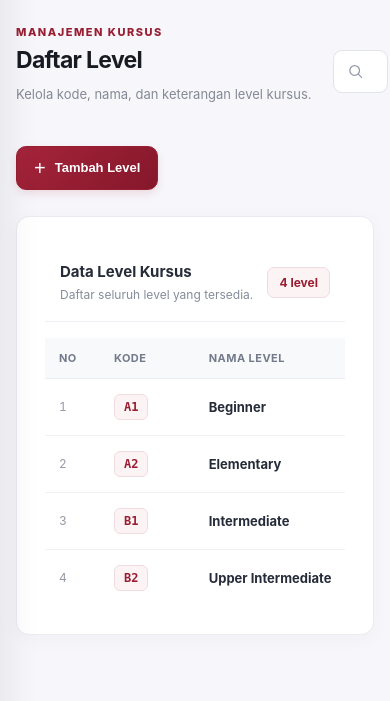
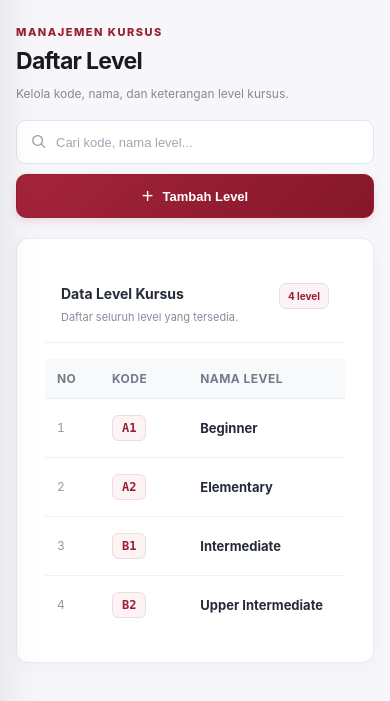
Before and after one commit to Rineva-dev/bestone, a Flask app: page /admin/level in a window 390 px wide. Shown: the part 73-774 px from the top of the page. Run offline with Flask 3, Linux system fonts and the light colour scheme; the visitor is signed in with stand-in values (Sample User, id 1); data comes from the database, SQL or seed files in the repository.

Commit message:
upgrade modal dan header

```diff
--- a/templates/admin/level.html
+++ b/templates/admin/level.html
@@ -32,11 +32,12 @@
         autocomplete="off"
       >
     </div>
-    </div>
+
     <button class="btn-utama" id="btnBukaTambah" type="button">
       <span class="ikon-tambah">+</span>
       Tambah Level
     </button>
+  </div>
 </div>
 
 <!-- Kartu Tabel -->
@@ -1271,6 +1272,201 @@
   }
 }
 
+/* =========================================
+   RESPONSIVE HALAMAN LEVEL
+========================================= */
+
+@media (max-width: 640px) {
+  .bar-atas {
+    align-items: stretch;
+    flex-direction: column;
+    gap: 17px;
+    margin-bottom: 20px;
+  }
+
+  .program-heading {
+    width: 100%;
+    margin-bottom: 0;
+  }
+
+  .program-heading h2 {
+    font-size: 23px;
+    line-height: 1.35;
+  }
+
+  .program-heading p {
+    font-size: 12px;
+    line-height: 1.6;
+  }
+
+  .program-toolbar {
+    display: flex;
+    flex-direction: column;
+    align-items: stretch;
+    width: 100%;
+    gap: 10px;
+  }
+
+  .pencarian {
+    width: 100%;
+    max-width: none;
+  }
+
+  .pencarian .form-input {
+    min-height: 44px;
+    font-size: 13px;
+  }
+
+  .program-toolbar > .btn-utama {
+    width: 100%;
+    min-height: 44px;
+    justify-content: center;
+  }
+
+  /* Kartu tabel */
+  .program-card {
+    border-radius: 12px;
+  }
+
+  .program-card-header {
+    align-items: flex-start;
+    gap: 10px;
+    padding: 16px;
+  }
+
+  .program-card-header h3 {
+    font-size: 14px;
+    line-height: 1.5;
+  }
+
+  .program-card-header p {
+    font-size: 11px;
+  }
+
+  .program-total {
+    padding: 6px 8px;
+    font-size: 10px;
+  }
+
+  /* Tabel tetap dapat digeser secara horizontal */
+  .tabel-wrapper {
+    width: 100%;
+    overflow-x: auto;
+    -webkit-overflow-scrolling: touch;
+  }
+
+  #tabelLevel {
+    min-width: 680px;
+  }
+
+  #tabelLevel thead th,
+  #tabelLevel tbody td {
+    padding: 12px;
+    font-size: 12px;
+  }
+
+  .tombol-aksi {
+    gap: 6px;
+  }
+
+  .btn-sm {
+    min-width: 55px;
+    min-height: 34px;
+    padding: 7px 9px;
+    font-size: 11px;
+  }
+
+  /* Modal */
+  .modal-latar {
+    align-items: center;
+    padding: 12px;
+  }
+
+  .modal-kotak {
+    width: 100%;
+    max-width: 540px;
+    max-height: calc(100dvh - 24px);
+    border-radius: 15px;
+  }
+
+  .modal-judul {
+    gap: 12px;
+    padding: 19px 18px 16px;
+  }
+
+  .modal-judul h3 {
+    font-size: 18px;
+  }
+
+  .modal-heading-info p {
+    font-size: 11px;
+  }
+
+  .modal-body {
+    padding: 19px 18px;
+  }
+
+  .form-section-heading {
+    align-items: flex-start;
+    gap: 10px;
+    padding: 12px;
+    margin-bottom: 20px;
+  }
+
+  .form-modal-level .form-kelompok {
+    margin-bottom: 18px;
+  }
+
+  .form-modal-level .form-input {
+    font-size: 16px;
+  }
+
+  .form-modal-level textarea.form-input {
+    min-height: 100px;
+  }
+
+  .modal-tombol {
+    gap: 8px;
+    padding: 13px 18px 16px;
+  }
+
+  .modal-tombol button {
+    flex: 1;
+    min-width: 0;
+    padding: 10px 8px;
+    font-size: 12px;
+  }
+}
+
+/* HP kecil */
+@media (max-width: 380px) {
+  .program-heading h2 {
+    font-size: 21px;
+  }
+
+  .program-card-header {
+    flex-wrap: wrap;
+  }
+
+  .program-total {
+    align-self: flex-start;
+  }
+
+  .modal-judul {
+    padding-right: 14px;
+    padding-left: 14px;
+  }
+
+  .modal-body {
+    padding-right: 14px;
+    padding-left: 14px;
+  }
+
+  .modal-tombol {
+    padding-right: 14px;
+    padding-left: 14px;
+  }
+}
 </style>
 
 <script>
```
Lines whose indentation alone changed are shown as unchanged.
